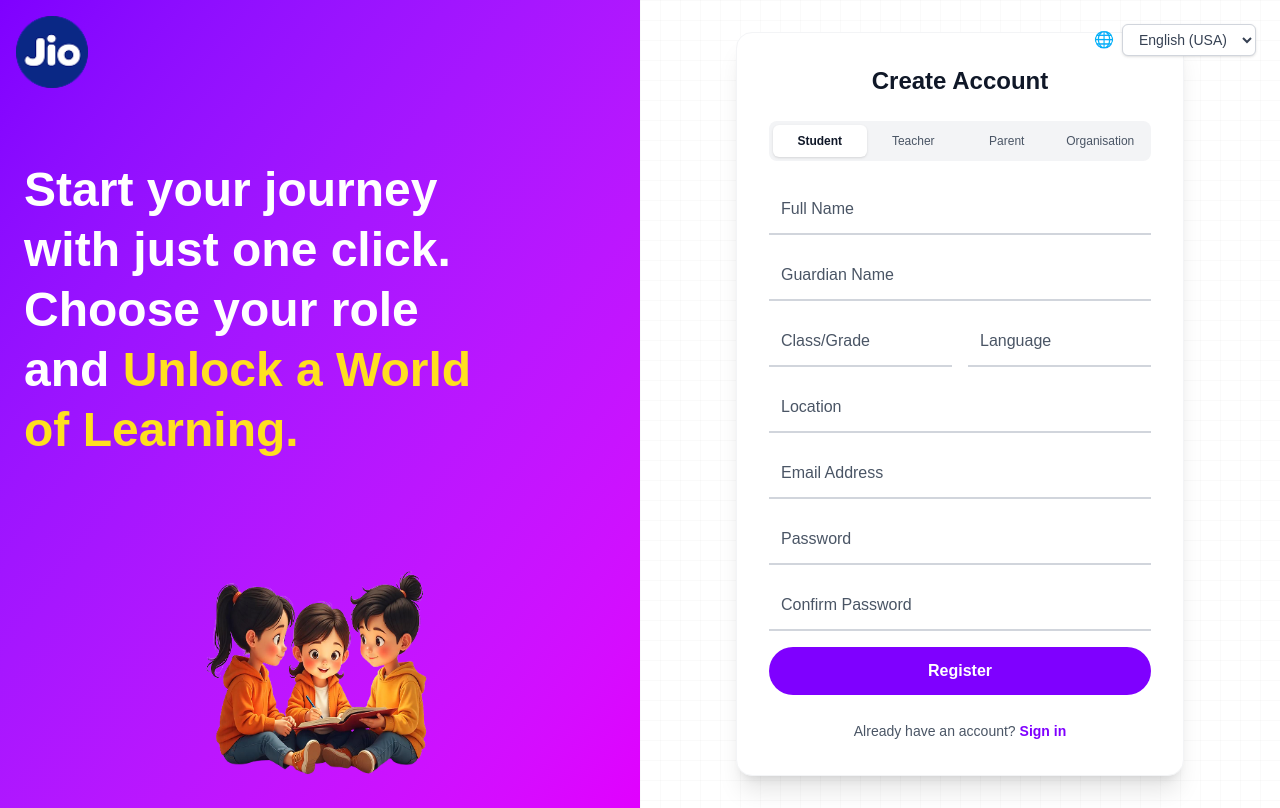
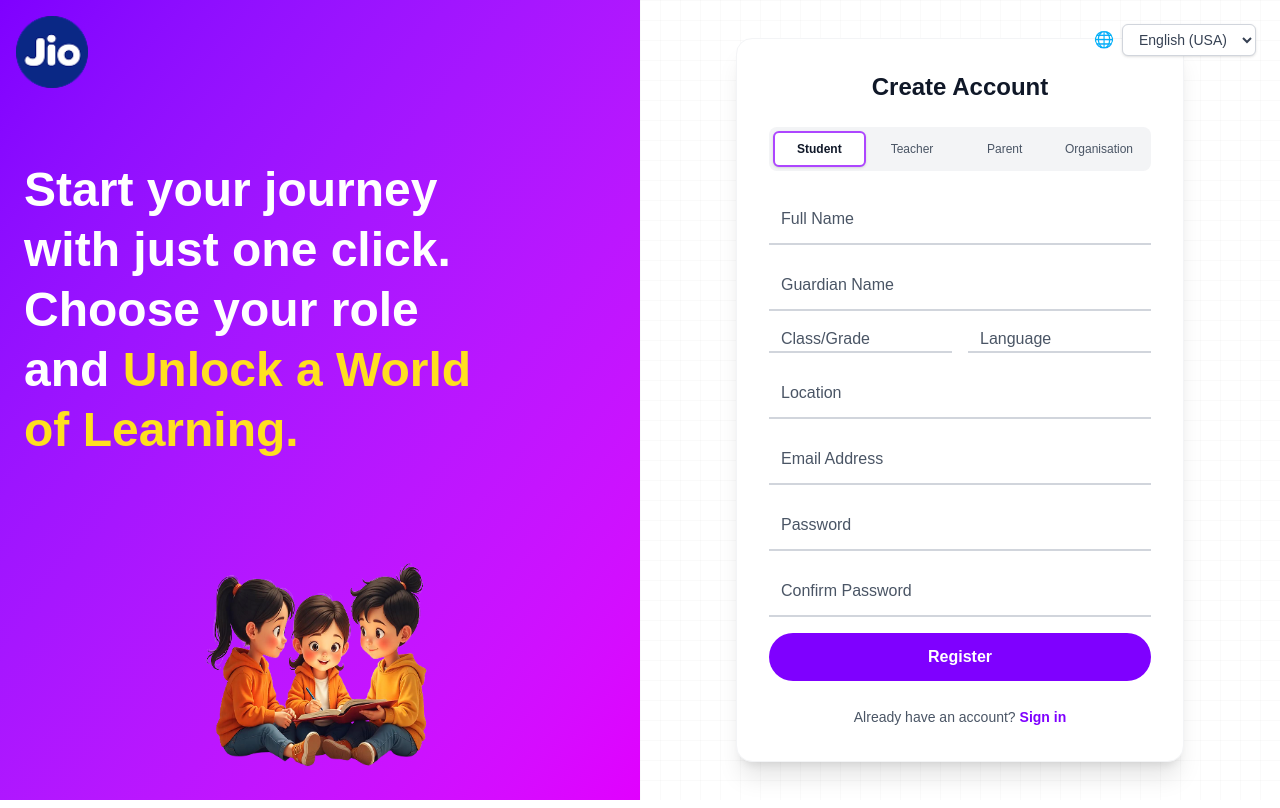
Before and after one commit to utcons-ggnt/taru-mvp-1.1, a Next.js app: page / in a window 1280 px wide. Built offline with nearby package versions, Linux system fonts and the light colour scheme.

Commit message:
build ready 17072025

```diff
--- a/app/api/auth/register/route.ts
+++ b/app/api/auth/register/route.ts
@@ -63,11 +63,30 @@ export async function POST(request: NextRequest) {
     }
 
     // Validate student linking for parent role
-    if (role === 'parent' && !profile?.linkedStudentUniqueId) {
-      return NextResponse.json(
-        { error: 'Student Unique ID is required for parent registration' },
-        { status: 400 }
-      );
+    if (role === 'parent') {
+      const studentId = profile?.linkedStudentUniqueId;
+
+      if (!studentId) {
+        return NextResponse.json(
+          { error: 'Student Unique ID is required for parent registration' },
+          { status:400}
+        );
+      }
+
+      // Validate student ID format
+      if (!studentId.startsWith('STU')) {
+        return NextResponse.json(
+          { error: 'Invalid student ID format. Student ID must start with "STU"' },
+          { status:400}
+        );
+      }
+
+      if (studentId.length < 8) {
+        return NextResponse.json(
+          { error: 'Invalid student ID format. Student ID must be at least 8aracters long' },
+          { status:400}
+        );
+      }
     }
 
     // Create new user with role-specific profile mapping
--- a/app/api/dashboard/parent/overview/route.ts
+++ b/app/api/dashboard/parent/overview/route.ts
@@ -210,6 +210,7 @@ export async function GET(request: NextRequest) {
     }
 
     return NextResponse.json({
+      // Parent-specific fields
       student: {
         id: student.userId,
         name: student.fullName,
@@ -218,19 +219,24 @@ export async function GET(request: NextRequest) {
         school: student.schoolName,
         profilePicture: student.profilePictureUrl
       },
+      testResults,
+      progressReports,
+      completionRate,
+      // Student dashboard parity block
+      studentDashboard: {
         overview: {
           totalModules,
           completedModules,
           inProgressModules,
-        completionRate,
           totalXp,
           averageScore,
-        totalTimeSpent: progress?.totalTimeSpent || 0
+          studentName: student.fullName || studentUser.name,
+          grade: student.classGrade || studentUser.profile?.grade || 'Not set',
+          school: student.schoolName || 'Not set',
+          studentKey: student.uniqueId || 'Not available'
         },
         recentActivity,
-      testResults,
         notifications,
-      progressReports,
         recommendedModules: activeModules.slice(0, 3).map(foundModule => ({
           id: foundModule.moduleId,
           name: foundModule.name,
@@ -240,8 +246,10 @@ export async function GET(request: NextRequest) {
           estimatedDuration: foundModule.estimatedDuration
         })),
         progress: {
+          totalTimeSpent: progress?.totalTimeSpent || 0,
           badgesEarned: progress?.badgesEarned || [],
           currentModule: progress?.currentModule || null
+        }
       }
     });
 
--- a/app/api/student/onboarding/route.ts
+++ b/app/api/student/onboarding/route.ts
@@ -80,6 +80,8 @@ export async function POST(request: NextRequest) {
       const deviceId = formData.get('deviceId') as string;
       const consentForDataUsage = formData.get('consentForDataUsage') === 'true';
       const termsAndConditionsAccepted = formData.get('termsAndConditionsAccepted') === 'true';
+      // Accept uniqueId from form data if provided
+      const uniqueId = formData.get('uniqueId') as string | null;
 
       console.log('🔍 Form data extracted successfully');
       console.log('🔍 Required fields check:', {
@@ -149,7 +151,8 @@ export async function POST(request: NextRequest) {
         onboardingCompleted: true,
         onboardingCompletedAt: new Date(),
         createdAt: new Date(),
-        updatedAt: new Date()
+        updatedAt: new Date(),
+        ...(uniqueId ? { uniqueId } : {})
       };
 
       console.log('🔍 Updating user profile...');
--- a/app/page.tsx
+++ b/app/page.tsx
@@ -46,6 +46,7 @@ export default function Home() {
   }
 
   const handleRoleChange = (role: string) => {
+    console.log('Role changed to:', role);
     setSelectedRole(role)
     setFormData({
       fullName: '',
@@ -85,6 +86,21 @@ export default function Home() {
       return
     }
 
+    // Validate student ID format for parent registration
+    if (selectedRole === 'parent') {
+      const studentId = formData.classGrade.trim()
+      if (!studentId.startsWith('STU')) {
+        setError('Student ID must start with "STU (e.g., STUabc123def)')
+        setIsLoading(false)
+        return
+      }
+      if (studentId.length < 8) {
+        setError('Student ID must be at least 8 characters long')
+        setIsLoading(false)
+        return
+      }
+    }
+
     // Prepare profile data based on role
     let profileData: Record<string, string> = {}
     if (selectedRole === 'student') {
@@ -102,7 +118,7 @@ export default function Home() {
       }
     } else if (selectedRole === 'parent') {
       profileData = {
-        linkedStudentUniqueId: formData.classGrade,
+        linkedStudentUniqueId: formData.classGrade.trim(),
         location: formData.location,
         guardianName: formData.guardianName,
       }
@@ -238,40 +254,40 @@ export default function Home() {
               <div className="flex bg-gray-100 rounded-lg p-1">
                 <button
                   onClick={() => handleRoleChange('student')}
-                  className={`flex-1 px-3 py-2 rounded-md font-medium text-xs transition-all duration-200 ${
+                  className={`flex-1 px-3 py-2 rounded-md font-medium text-xs transition-all duration-200 border-2 ${
                     selectedRole === 'student'
-                      ? 'bg-white text-gray-900 shadow-sm font-semibold'
-                      : 'text-gray-600 hover:text-gray-900'
+                      ? 'bg-white text-gray-900 shadow-sm font-semibold border-purple-500'
+                      : 'text-gray-600 hover:text-gray-900 border-transparent'
                   }`}
                 >
                   Student
                 </button>
                 <button
                   onClick={() => handleRoleChange('teacher')}
-                  className={`flex-1 px-3 py-2 rounded-md font-medium text-xs transition-all duration-200 ${
+                  className={`flex-1 px-3 py-2 rounded-md font-medium text-xs transition-all duration-200 border-2 ${
                     selectedRole === 'teacher'
-                      ? 'bg-white text-gray-900 shadow-sm font-semibold'
-                      : 'text-gray-600 hover:text-gray-900'
+                      ? 'bg-white text-gray-900 shadow-sm font-semibold border-purple-500'
+                      : 'text-gray-600 hover:text-gray-900 border-transparent'
                   }`}
                 >
                   Teacher
                 </button>
                 <button
                   onClick={() => handleRoleChange('parent')}
-                  className={`flex-1 px-3 py-2 rounded-md font-medium text-xs transition-all duration-200 ${
+                  className={`flex-1 px-3 py-2 rounded-md font-medium text-xs transition-all duration-200 border-2 ${
                     selectedRole === 'parent'
-                      ? 'bg-white text-gray-900 shadow-sm font-semibold'
-                      : 'text-gray-600 hover:text-gray-900'
+                      ? 'bg-white text-gray-900 shadow-sm font-semibold border-purple-500'
+                      : 'text-gray-600 hover:text-gray-900 border-transparent'
                   }`}
                 >
                   Parent
                 </button>
                 <button
                   onClick={() => handleRoleChange('organization')}
-                  className={`flex-1 px-3 py-2 rounded-md font-medium text-xs transition-all duration-200 ${
+                  className={`flex-1 px-3 py-2 rounded-md font-medium text-xs transition-all duration-200 border-2 ${
                     selectedRole === 'organization'
-                      ? 'bg-white text-gray-900 shadow-sm font-semibold'
-                      : 'text-gray-600 hover:text-gray-900'
+                      ? 'bg-white text-gray-900 shadow-sm font-semibold border-purple-500'
+                      : 'text-gray-600 hover:text-gray-900 border-transparent'
                   }`}
                 >
                   Organisation
@@ -318,12 +334,17 @@ export default function Home() {
                     placeholder={
                       selectedRole === 'student' ? 'Class/Grade' :
                       selectedRole === 'teacher' ? 'Subject' :
-                      selectedRole === 'parent' ? 'Student ID' :
+                      selectedRole === 'parent' ? 'Student ID (e.g., STUabc123def)' :
                       'Organization Type'
                     }
-                    className="w-full px-3 py-3 border-b-2 border-gray-300 focus:border-purple-500 outline-none text-base bg-transparent placeholder:text-gray-600 text-black"
+                    className="w-full px-3 border-b-2 border-gray-300 focus:border-purple-500 outline-none text-base bg-transparent placeholder:text-gray-600 text-black"
                     required
                   />
+                  {selectedRole === 'parent' && (
+                    <p className="text-xs text-gray-500 mt-1">
+                      Enter the student ID provided by your child
+                    </p>
+                  )}
                 </div>
                 <div>
                   <input
@@ -337,7 +358,7 @@ export default function Home() {
                       selectedRole === 'parent' ? 'Location' :
                       'Industry'
                     }
-                    className="w-full px-3 py-3 border-b-2 border-gray-300 focus:border-purple-500 outline-none text-base bg-transparent placeholder:text-gray-600 text-black"
+                    className="w-full px-3 border-b-2 border-gray-300 focus:border-purple-500 outline-none text-base bg-transparent placeholder:text-gray-600 text-black"
                     required
                   />
                 </div>
--- a/lib/DataSyncProvider.tsx
+++ b/lib/DataSyncProvider.tsx
@@ -1,6 +1,6 @@
 'use client';
 
-import React, { createContext, useContext, useEffect, useState, ReactNode } from 'react';
+import React, { createContext, useContext, useEffect, useState, ReactNode, useCallback } from 'react';
 import dataSync, { DataSyncEvents, type SyncData } from './dataSync';
 
 // Context interface
@@ -149,7 +149,7 @@ export function useAutoDataSync<T = Record<string, unknown>>(
   const [error, setError] = useState<string | null>(null);
 
   // Fetch data function
-  const fetchData = async () => {
+  const fetchData = useCallback(async () => {
     try {
       setIsLoading(true);
       setError(null);
@@ -174,7 +174,7 @@ export function useAutoDataSync<T = Record<string, unknown>>(
     } finally {
       setIsLoading(false);
     }
-  };
+  }, [eventType, userId, fetchFunction, getCachedData, updateData]);
 
   // Subscribe to data updates
   useEffect(() => {
@@ -189,7 +189,7 @@ export function useAutoDataSync<T = Record<string, unknown>>(
   // Fetch data on mount and when dependencies change
   useEffect(() => {
     fetchData();
-  }, dependencies);
+  }, [fetchData, ...dependencies]);
 
   return {
     data,
```
Also changed, not shown: app/dashboard/parent/page.tsx (+14 -23 lines), app/student-onboarding/page.tsx (+20 -5 lines). Lines whose indentation alone changed are shown as unchanged.
